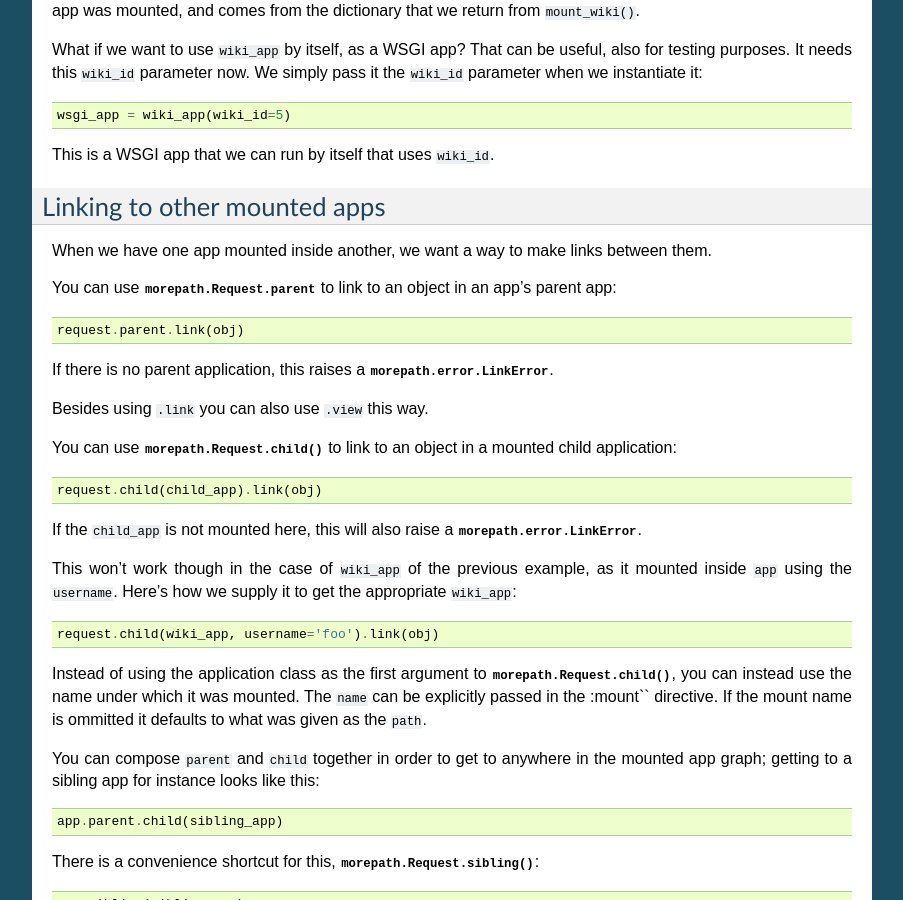
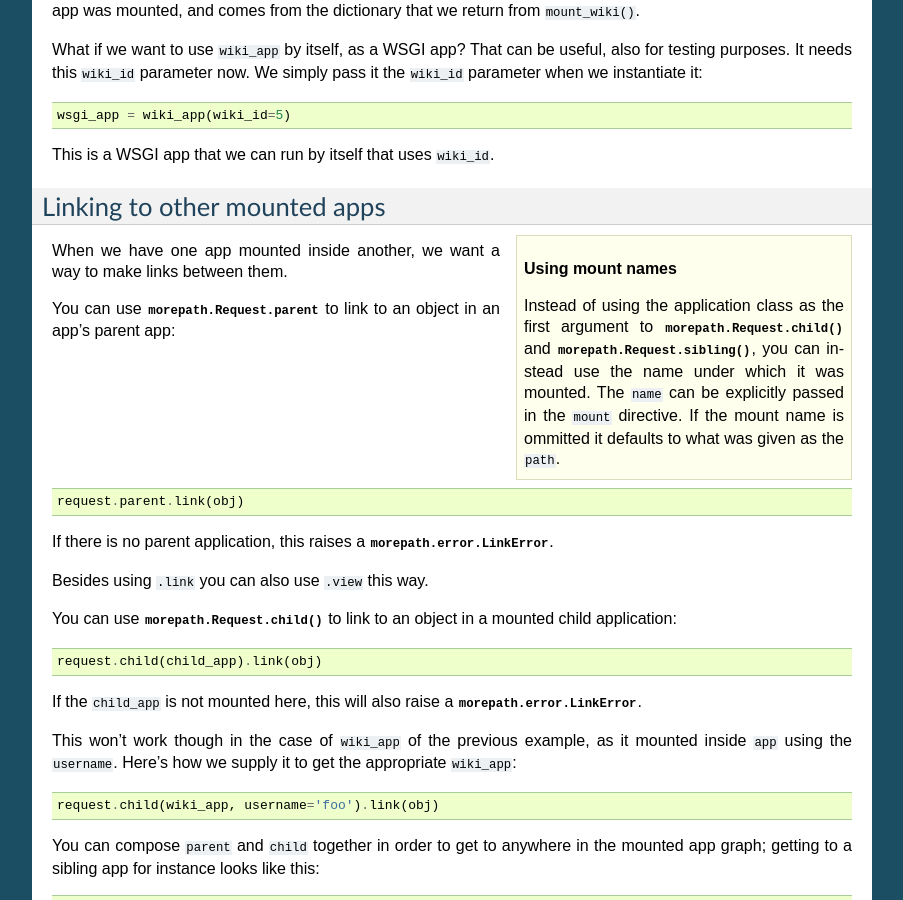
Before and after one commit to morepath/morepath, a Sphinx documentation site: the page built from doc/app_reuse.rst, in a window 1280 px wide and 900 px high, scrolled down 3605 px. Shown: the whole window, without its empty margins (198-1101 px from the left). Built offline with Sphinx 7.4.7, drawn with Linux system fonts in a browser that asks for light colours; some of the changed lines change nothing that is shown.

Commit message:
Turn the using mount name story into a sidebar, as the text flows better and this stands out more.

```diff
--- a/doc/app_reuse.rst
+++ b/doc/app_reuse.rst
@@ -268,6 +268,15 @@ This is a WSGI app that we can run by itself that uses ``wiki_id``.
 Linking to other mounted apps
 -----------------------------
 
+.. sidebar:: Using mount names
+
+  Instead of using the application class as the first argument to
+  :meth:`morepath.Request.child` and :meth:`morepath.Request.sibling`,
+  you can instead use the name under which it was mounted. The
+  ``name`` can be explicitly passed in the ``mount`` directive. If the
+  mount name is ommitted it defaults to what was given as the
+  ``path``.
+
 When we have one app mounted inside another, we want a way to make links
 between them.
 
@@ -294,12 +303,6 @@ example, as it mounted inside ``app`` using the ``username``. Here's
 how we supply it to get the appropriate ``wiki_app``::
 
   request.child(wiki_app, username='foo').link(obj)
-
-Instead of using the application class as the first argument to
-:meth:`morepath.Request.child`, you can instead use the name under
-which it was mounted. The ``name`` can be explicitly passed in the
-:mount`` directive. If the mount name is ommitted it defaults to what
-was given as the ``path``.
 
 You can compose ``parent`` and ``child`` together in order to get to
 anywhere in the mounted app graph; getting to a sibling app for
```
